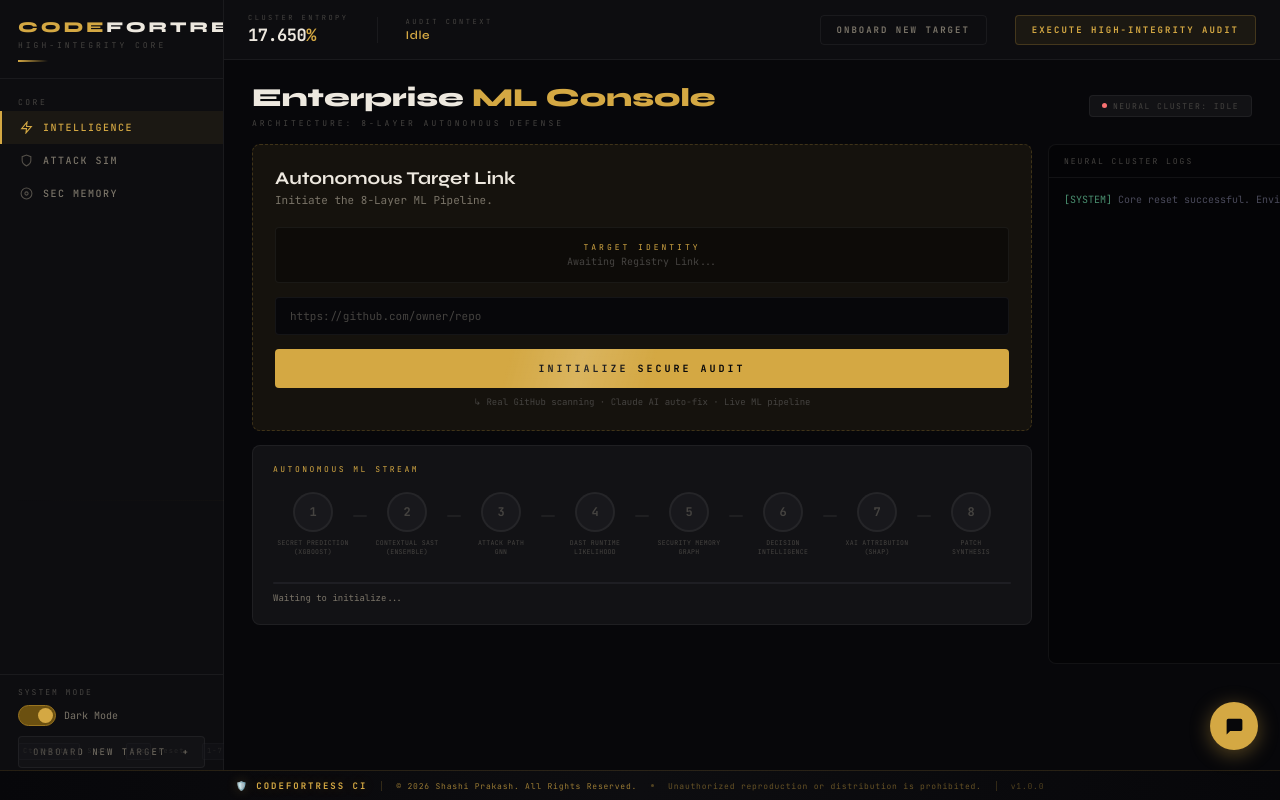
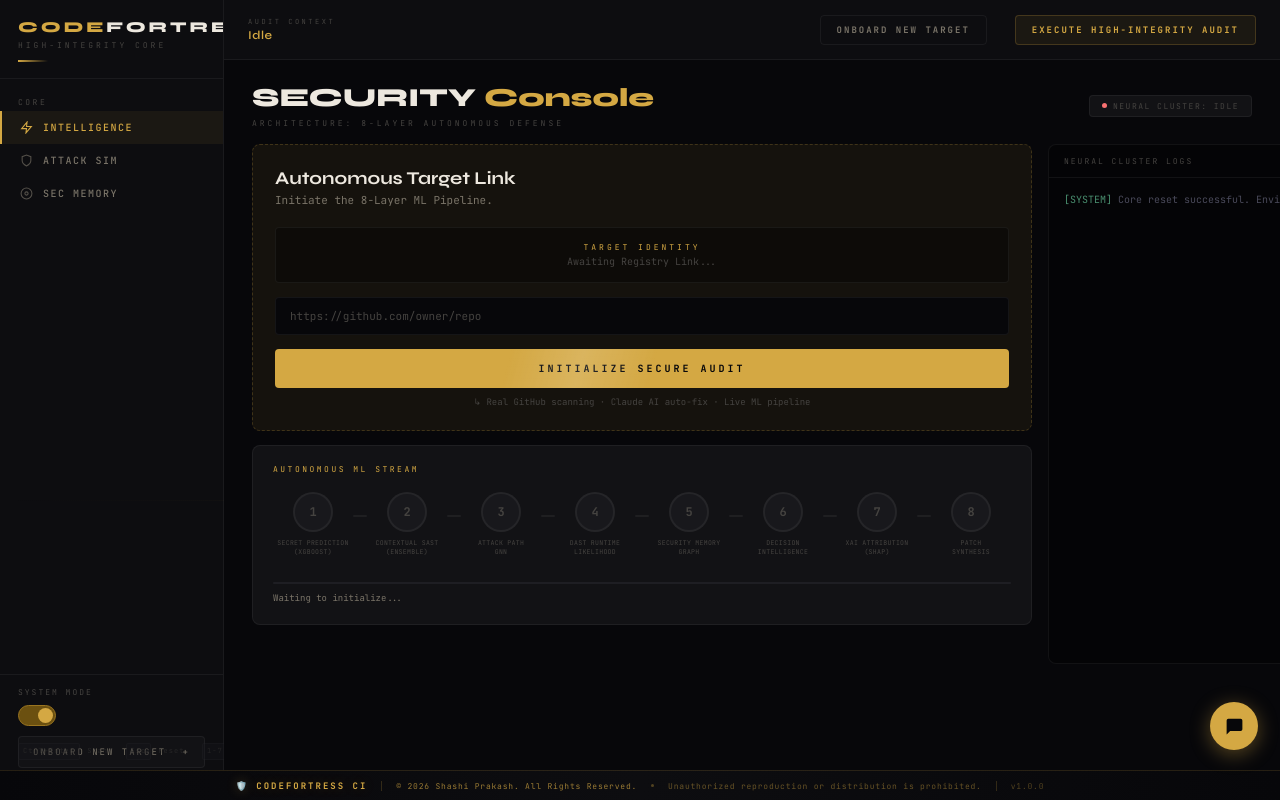
Before and after one commit to shashiprakash11/CODEFORTRESS, a website: page frontend/index.html in a window 1280 px wide. Drawn offline with nearby package versions, Linux system fonts and the light colour scheme.

Commit message:
Update header

```diff
--- a/frontend/index.html
+++ b/frontend/index.html
@@ -622,7 +622,6 @@ body{background:var(--bg);color:var(--txt);font-family:var(--ff);overflow:hidden
     <div class="slbl">System Mode</div>
     <div class="trow">
       <div class="ptgl on" id="modeToggle" onclick="this.classList.toggle('on')"></div>
-      <span class="tlbl">Dark Mode</span>
     </div>
     <button class="rbtn" onclick="doReset()"><span>Onboard New Target</span><span>+</span></button>
     <div class="epill"><div class="edot"></div>Autonomous Engine Active</div>
@@ -631,8 +630,6 @@ body{background:var(--bg);color:var(--txt);font-family:var(--ff);overflow:hidden
 
 <!-- TOPBAR -->
 <header class="topbar">
-  <div class="tbst"><div class="tblbl">Cluster Entropy</div><div class="tbv" id="eDisp">17.781<span class="ac">%</span></div></div>
-  <div class="tbsep"></div>
   <div class="tbst"><div class="tblbl">Audit Context</div><div class="tbctx" id="actx">Idle</div></div>
   <div class="tbsp"></div>
   <button class="btn btn-g" onclick="doReset()">Onboard New Target</button>
@@ -648,7 +645,7 @@ body{background:var(--bg);color:var(--txt);font-family:var(--ff);overflow:hidden
   <!-- Page header -->
   <div style="display:flex;align-items:center;justify-content:space-between;margin-bottom:16px">
     <div>
-      <div style="font-size:26px;font-weight:800;line-height:1.1">Enterprise <span style="color:var(--gold)">ML Console</span></div>
+      <div style="font-size:26px;font-weight:800;line-height:1.1">SECURITY <span style="color:var(--gold)">Console</span></div>
       <div style="font-size:8px;letter-spacing:3px;color:var(--txt3);font-family:var(--fm);text-transform:uppercase;margin-top:5px">Architecture: 8-Layer Autonomous Defense</div>
     </div>
     <div class="ncbdg"><div class="ncd" id="ncd"></div><span id="nct">Neural Cluster: Idle</span></div>
```
